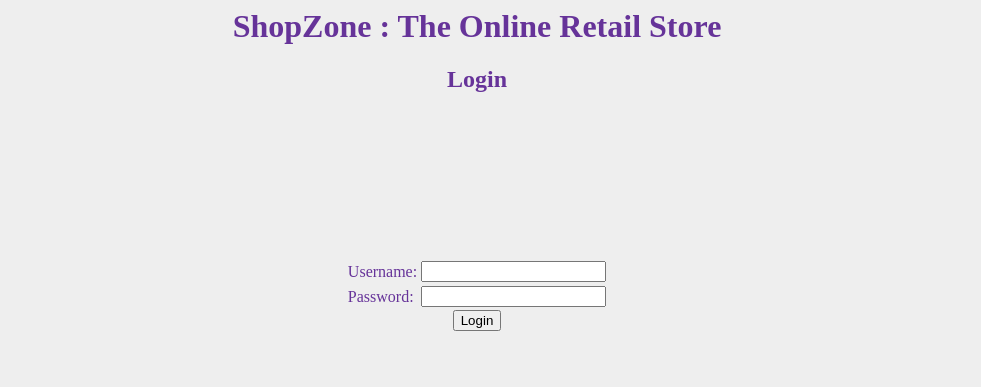
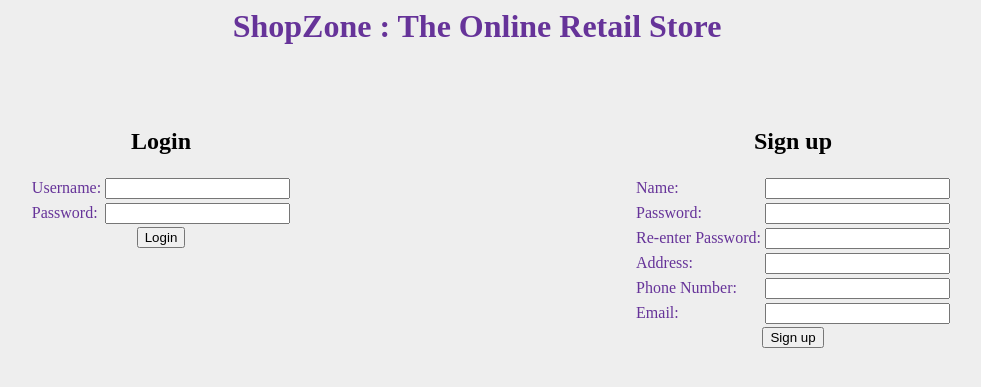
Before and after one commit to praroh2/ShopZone, a Django app: page /shop/login/ in a window 1280 px wide. Shown: the top 387 px of the page, without its empty margins (163-1144 px from the left). Run offline with Django 3.2, Linux system fonts and the light colour scheme.

Commit message:
Added sign up

```diff
--- a/store/admin.py
+++ b/store/admin.py
@@ -30,7 +30,7 @@ class OrderAdmin(admin.ModelAdmin):
 
 class CustomerAdmin(admin.ModelAdmin):
     list_display = ['customer_name', 'email', 'phone', 'address', 'purchase_history', 'store_credit']
-    search_fields = ['customer_name']
+    search_fields = ['customer_name', 'email']
 
 class ProductReviewAdmin(admin.ModelAdmin):
     list_display = ['product', 'rating', 'review', 'time_stamp', 'sentiment']
--- a/store/models.py
+++ b/store/models.py
@@ -101,6 +101,7 @@ class ProductReview(models.Model):
 
 class Customer(models.Model):
     customer_name = models.CharField(max_length=15)
+    password = models.CharField(max_length=30, default="cmr")
     address = models.CharField(max_length=50)
     phone = models.IntegerField(default=0)
     email = models.CharField(max_length=20)
--- a/store/templates/store/login.html
+++ b/store/templates/store/login.html
@@ -13,10 +13,11 @@
 			padding-bottom:30px; margin-bottom:20px;">
 
 			<h1>ShopZone : The Online Retail Store</h1>
-			<h2>Login</h2>
 		</div>
 
-		<div align="center" style="padding-top:150px;">
+		<div>
+			<div align="center" style="width:50%; float:left;">
+				<h2>Login</h2>
 				<form action="/shop/login_okay/" method = "post">
 					{% csrf_token %}
 					<table style=" color:#663399;">
@@ -32,5 +33,39 @@
 					<input type="submit" value="Login"/>
 				</form>
 			</div>
+			<div align="center" style="width:50%; float:right;">
+				<h2>Sign up</h2>
+				<form action="/shop/signup/" method = "post">
+					{% csrf_token %}
+					<table style=" color:#663399;">
+						<tr>
+							<td>Name: </td>
+							<td><input type = "text" name="name" /> </td>
+						</tr>
+						<tr>
+							<td>Password: </td>
+							<td><input type = "password" name="password" /> </td>
+						</tr>
+						<tr>
+							<td>Re-enter Password: </td>
+							<td><input type = "password" name="repassword" /> </td>
+						</tr>
+						<tr>
+							<td>Address: </td>
+							<td><input type = "text" name="address" /> </td>
+						</tr>
+						<tr>
+							<td>Phone Number: </td>
+							<td><input type = "text" name="phone" /> </td>
+						</tr>
+						<tr>
+							<td>Email: </td>
+							<td><input type = "email" name="email" /> </td>
+						</tr>
+					</table>
+					<input type="submit" value="Sign up"/>
+				</form>
+			</div>
+		</div>
 	</body>
 </html>
--- a/store/urls.py
+++ b/store/urls.py
@@ -8,6 +8,7 @@ urlpatterns = patterns('',
 
     url(r'^login/$', views.login_page),
     url(r'^login_okay/$', views.login_okay),
+    url(r'^signup/$', views.signup),
 
     url(r'^my_orders/$', views.my_orders),
     url(r'^my_orders/(?P<order_id>\d+)/$', views.my_order_pdf),
--- a/store/views.py
+++ b/store/views.py
@@ -65,16 +65,28 @@ def login_okay(request): ## TR1 Done.
     global user
     username = request.POST['username']
     password = request.POST['password']
-    user = authenticate(username=username, password=password)
-    if user is not None:
-        if user.is_active:
-            login(request, user)
-            return HttpResponseRedirect('/shop/')
-        else:
-            user = None
-            return HttpResponseRedirect('/shop/login/')
+    user = Customer.objects.all().filter(customer_name = username)[0]
+    if user is not None and user.password == password:
+        return HttpResponseRedirect('/shop/')
     else:
         return HttpResponseRedirect('/shop/login/')
+
+def signup(request):
+    global user
+    name = request.POST['name']
+    password = request.POST['password']
+    repassword = request.POST['repassword']
+    address = request.POST['address']
+    phone = request.POST['phone']
+    email = request.POST['email']
+
+    if password != repassword or password == '':
+        return HttpResponseRedirect('/shop/login/')
+
+    customer = Customer(customer_name = name, password = password, address = address, phone = phone, email = email)
+    customer.save()
+    user = customer
+    return HttpResponseRedirect('/shop/')
 
 def home_page(request): ## VTR1 Done.
     """
```
Also changed, not shown: db.sqlite3, store/migrations/0015_customer_password.py (added). Lines whose indentation alone changed are shown as unchanged.
